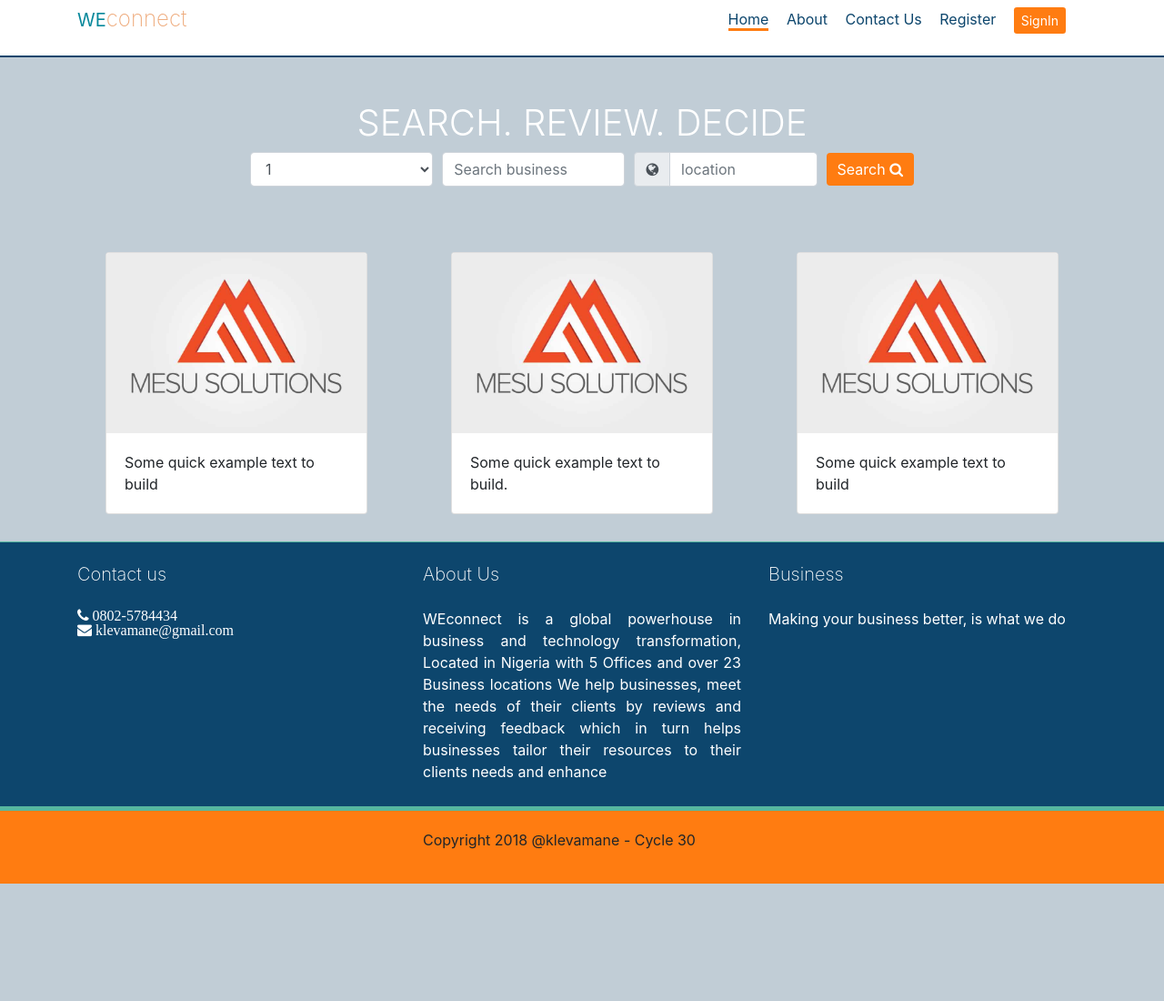
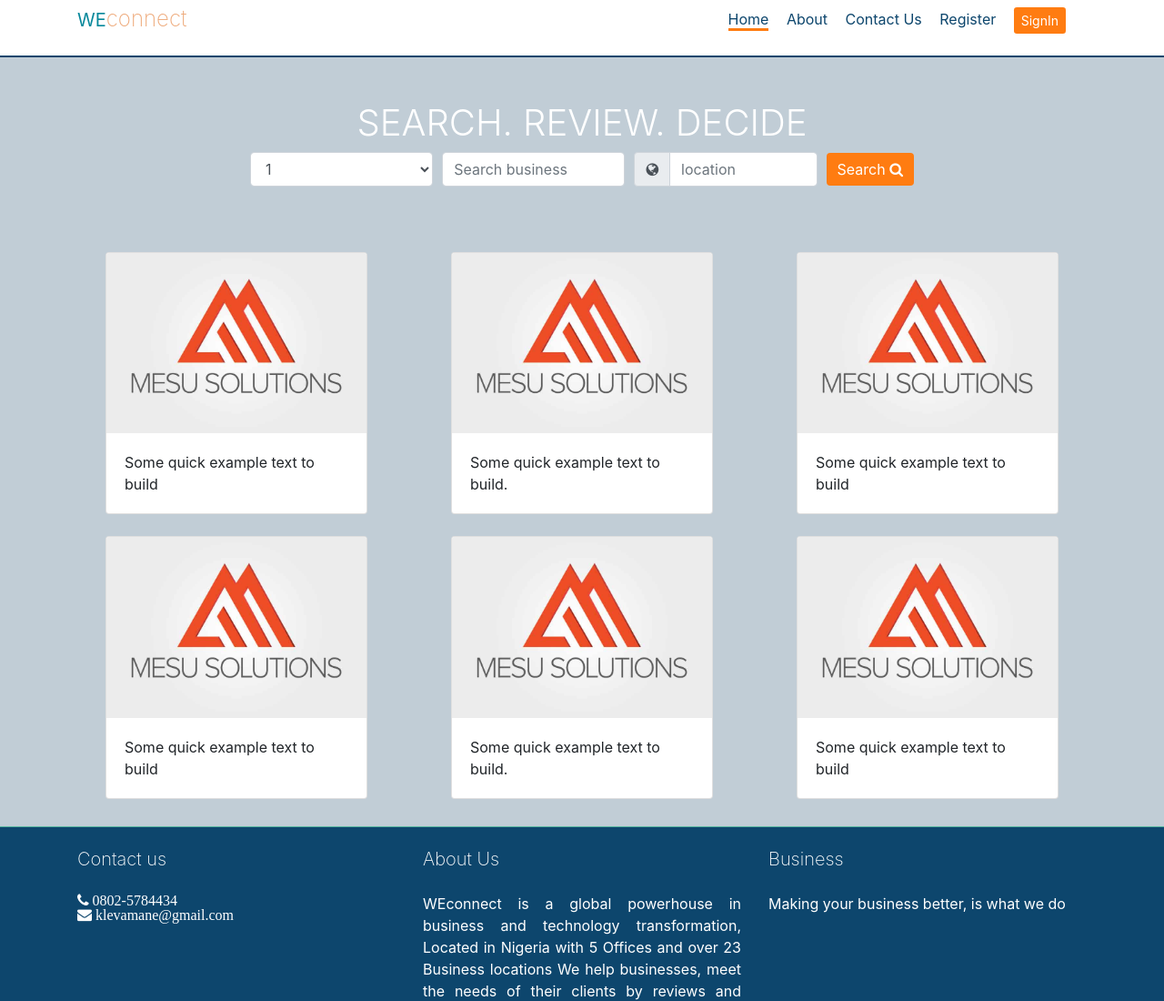
Before and after one commit to klevamane/weconnect-business, a plain HTML site: page template/searchbusiness.html in a window 1280 px wide. Shown: the top 1100 px of the page at 91% size. Before the commit the page ends 971 px from the top, so only its background shows below. Drawn offline with Linux system fonts and the light colour scheme.

Commit message:
Add second card row and fix top margin

```diff
--- a/template/searchbusiness.html
+++ b/template/searchbusiness.html
@@ -95,6 +95,7 @@
   <!-- Index Feature -->
     <section>
         <div class=" container">
+           <!-- Card row 1-->
             <div class="row">
                 <div class=" col-md-4">
                         <div class="card" style="width: 18rem;">
@@ -113,7 +114,7 @@
                               </div>
                 </div>
                 <div class=" col-md-4">
-                        <div class="card" style="width: 18rem;">
+                      <div class="card" style="width: 18rem;">
                                 <img class="card-img-top" src="./img/logo5.jpg" alt="Card image cap">
                                 <div class="card-body">
                                   <p class="card-text">Some quick example text to build </p>
@@ -121,6 +122,38 @@
                               </div>
                 </div>
             </div>
+            <!--#row -->
+
+            <!-- row 2-->
+
+            <div class="row my-4">
+                    <div class=" col-md-4">
+                            <div class="card" style="width: 18rem;">
+                                 <a href="./business.html"><img class="card-img-top" src="./img/logo5.jpg" alt="Card image cap"></a>
+                                    <div class="card-body">
+                                      <p class="card-text">Some quick example text to build</p>
+                                    </div>
+                                  </div>
+                    </div>
+                    <div class=" col-md-4">
+                            <div class="card" style="width: 18rem;">
+                                    <img class="card-img-top" src="./img/logo5.jpg" alt="Card image cap">
+                                    <div class="card-body">
+                                      <p class="card-text">Some quick example text to build.</p>
+                                    </div>
+                                  </div>
+                    </div>
+                    <div class=" col-md-4">
+                            <div class="card" style="width: 18rem;">
+                                    <img class="card-img-top" src="./img/logo5.jpg" alt="Card image cap">
+                                    <div class="card-body">
+                                      <p class="card-text">Some quick example text to build </p>
+                                    </div>
+                                  </div>
+                    </div>
+                </div>
+
+            <!--#row 2-->
 
         </div>
     </section>
```
